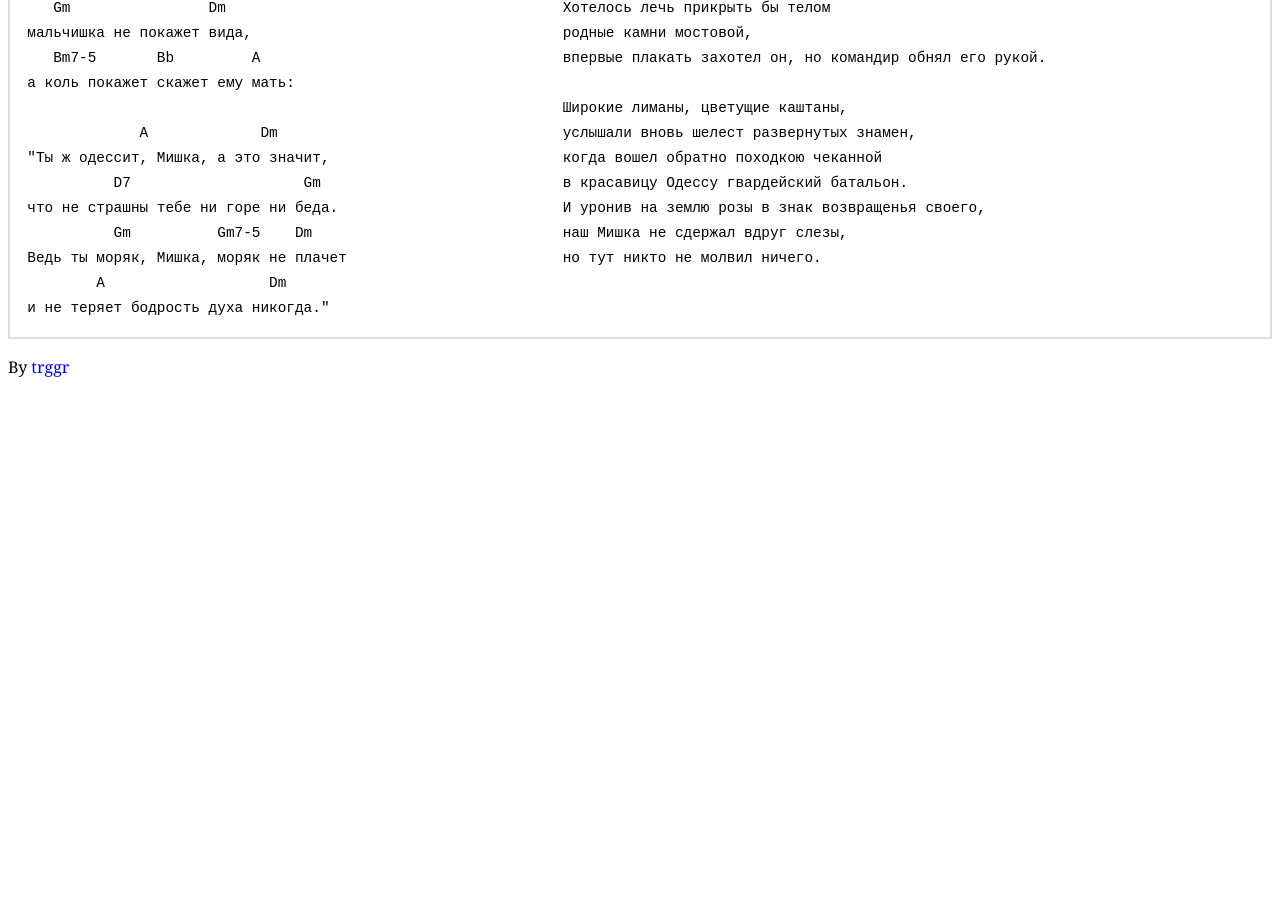
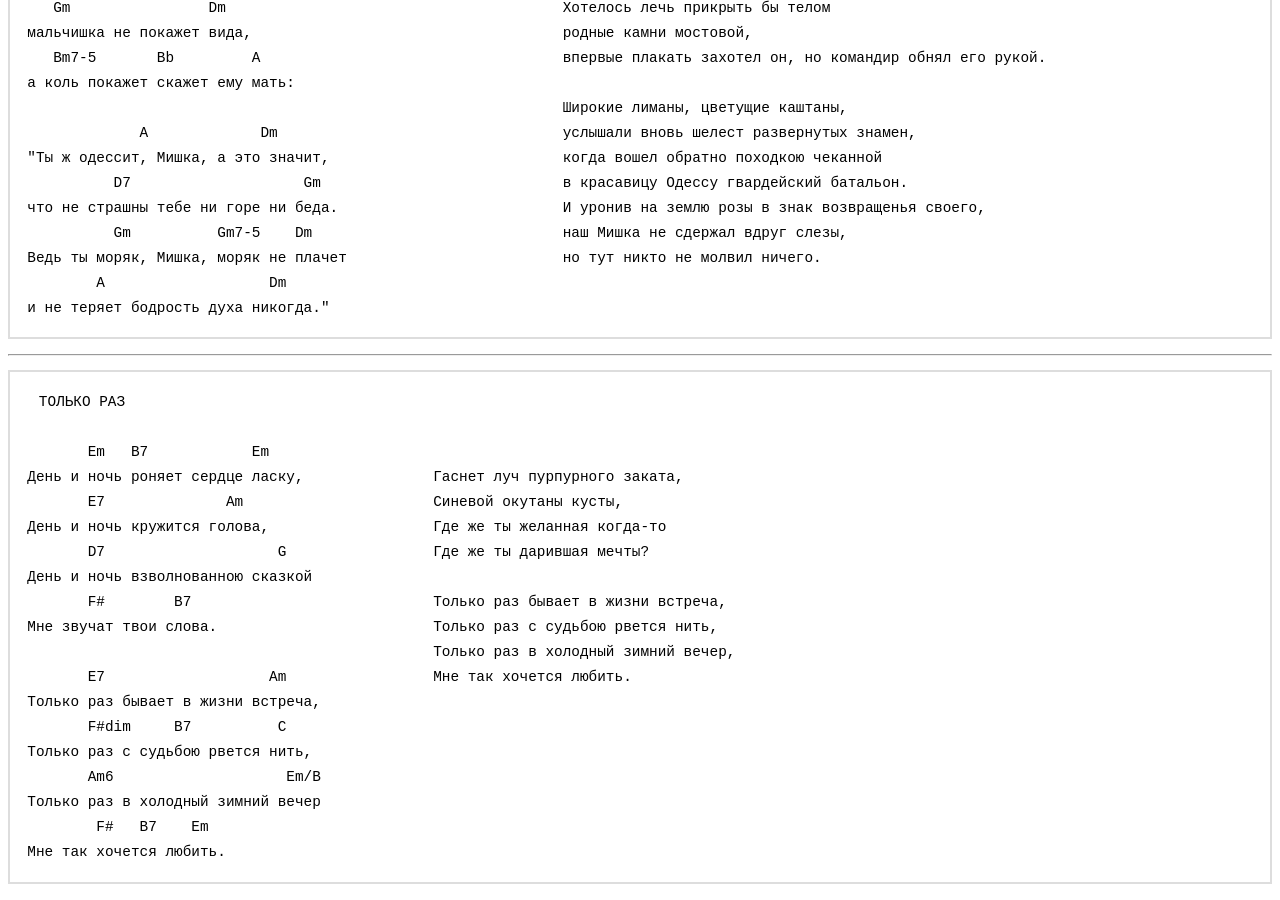
Before and after one commit to trggr/trggr.github.io, a Jekyll site: the page built from _posts/2018-11-26-v-zemlyanke.md, in a window 1280 px wide and 900 px high, scrolled down 1316 px. Built offline with Jekyll 4.4.1, drawn with Linux system fonts in a browser that asks for light colours; before the commit the page ends 1711 px from its top, so only the background shows below that.

Commit message:
tolko raz

```diff
--- a/_posts/2018-11-26-v-zemlyanke.md
+++ b/_posts/2018-11-26-v-zemlyanke.md
@@ -58,3 +58,25 @@ layout: post
     Ведь ты моряк, Мишка, моряк не плачет                         но тут никто не молвил ничего.
             A                   Dm
     и не теряет бодрость духа никогда."
+
+-----------------
+
+     ТОЛЬКО РАЗ
+
+           Em   B7            Em
+    День и ночь роняет сердце ласку,               Гаснет луч пурпурного заката,
+           E7              Am                      Синевой окутаны кусты,
+    День и ночь кружится голова,                   Где же ты желанная когда-то
+           D7                    G                 Где же ты дарившая мечты?
+    День и ночь взволнованною сказкой
+           F#        B7                            Только раз бывает в жизни встреча,
+    Мне звучат твои слова.                         Только раз с судьбою рвется нить,
+                                                   Только раз в холодный зимний вечер,
+           E7                   Am                 Мне так хочется любить.
+    Только раз бывает в жизни встреча,
+           F#dim     B7          C
+    Только раз с судьбою рвется нить,
+           Am6                    Em/B
+    Только раз в холодный зимний вечер
+            F#   B7    Em
+    Мне так хочется любить.
```
